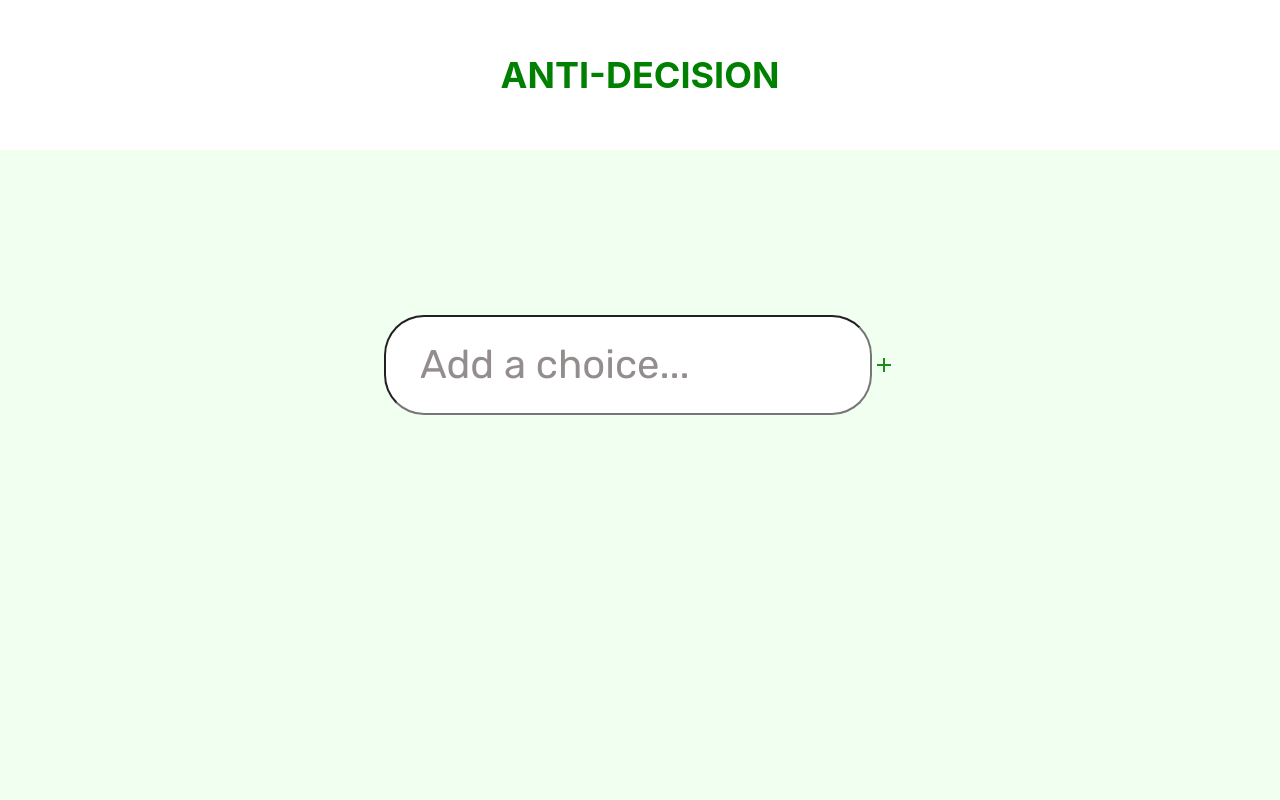
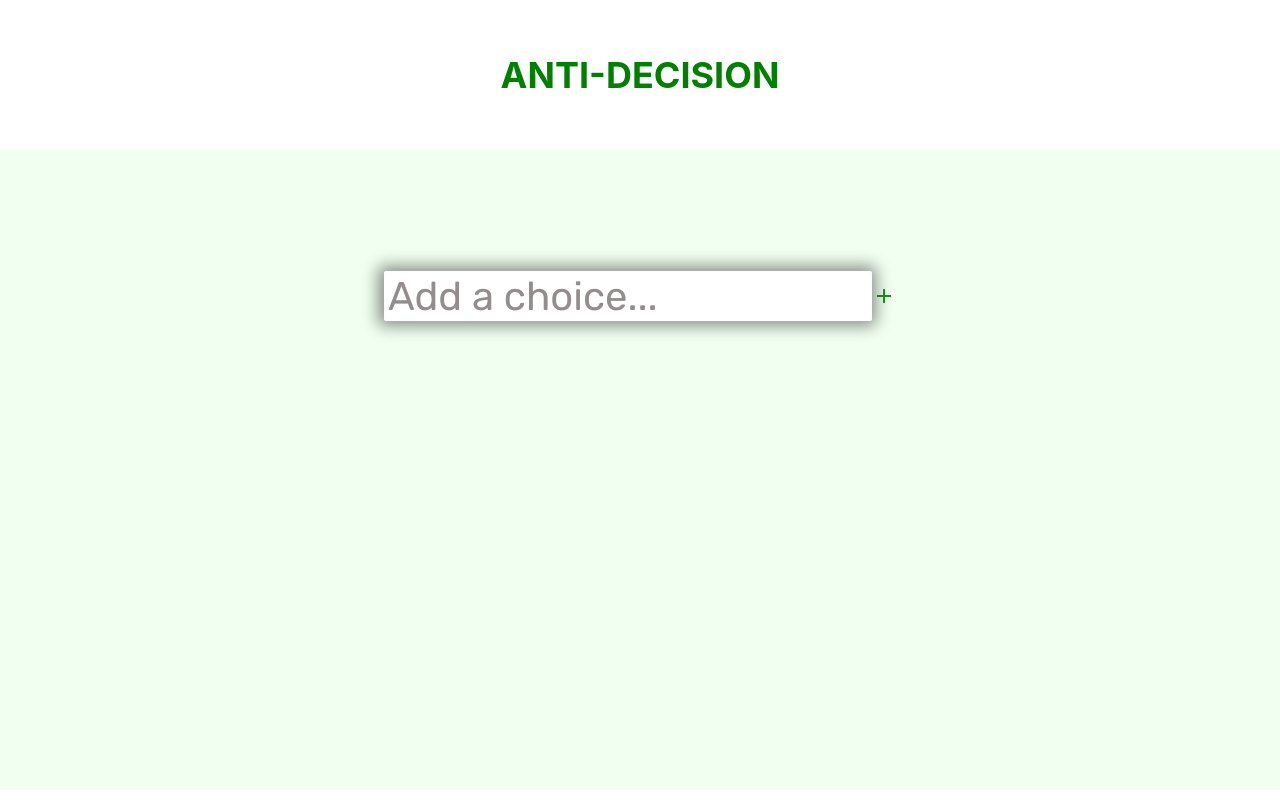
Before and after one commit to thais-chen/Anti-decision, a Next.js app: page / in a window 1280 px wide. Shown: the top 800 px of the page. Built offline with nearby package versions, Linux system fonts and the light colour scheme.

Commit message:
finalized styling

```diff
--- a/comps/Answer.js
+++ b/comps/Answer.js
@@ -24,7 +24,7 @@ const Answer = (props) => {
 
     <div className={styles.decisionFinalContainer}>
         {props.chosenOne.length > 1 &&   //if there is more than one choice
-        <button classname={styles.buttonDiv} onClick={()=>{
+        <button className={styles.buttonDiv} onClick={()=>{
             props.setShowChoice(true)
             setChosen( chosenOneBody[Math.floor(Math.random() * chosenOneBody.length)] )
 
--- a/comps/ChoicesList .js
+++ b/comps/ChoicesList .js
@@ -11,7 +11,7 @@ function ChoicesList(props) {
     return (
         ///if there is more than one choice show list of choices
 
-        <div className={styles.containerList}>
+        <div className={styles.containerList} style={{display: props.resetList ? 'none' : 'block'}}>
         { decisionLength > 0 && !props.resetList &&
         <ul>
             {props.decisionInput.map((x) =>
--- a/comps/Form.js
+++ b/comps/Form.js
@@ -1,4 +1,5 @@
-import AddOutlinedIcon from '@mui/icons-material/AddOutlined';import styles from  "../styles/CreateInputField.module.css"
+import AddOutlinedIcon from '@mui/icons-material/AddOutlined';
+import styles from  "../styles/CreateInputField.module.css"
 
 
 function CreateInputField(props){
@@ -20,7 +21,7 @@ function CreateInputField(props){
             }
                 `}</style>
 
-          <form className = {styles.formFlex}>
+          <form className = {styles.formFlex} onSubmit={e => { e.preventDefault(); }}>
                  <input
                     value={props.newInput}
                     type="text"
--- a/comps/Layout.js
+++ b/comps/Layout.js
@@ -9,7 +9,6 @@ const Layout = ({children}) => {
         <div className={styles.layoutSize}>
             <Navbar/>
             {children}
-            <Footer />
         </div>
       );
 }
--- a/pages/index.js
+++ b/pages/index.js
@@ -31,7 +31,7 @@ function createDecision(){
   //resets app
   const [restartDecision, setRestartDecision] = useState(false)
   const [showChoice, setShowChoice] = useState(false)
-  const [resetList, setResetList] = useState(false)
+  const [resetList, setResetList] = useState(true)
 
   const resetApp = () => {
     setShowChoice(false)
--- a/styles/Answer.module.css
+++ b/styles/Answer.module.css
@@ -17,7 +17,7 @@
 
      margin-top: 2rem;
     flex-direction: column;
-    justify-content:center;
+    justify-content:flex-start;
 
 
 }
--- a/styles/ChoicesList.module.css
+++ b/styles/ChoicesList.module.css
@@ -13,10 +13,11 @@
     margin-top: 1.4rem;
     overflow: auto;
 
+
  }
 @media screen and (min-width: 600px) {
     .containerList  {
-        max-height: 500px;
+        max-height: 300px;
     }
     .choiceItem{
         width: 50%;
--- a/styles/CreateInputField.module.css
+++ b/styles/CreateInputField.module.css
@@ -4,9 +4,8 @@
     display: flex;
     justify-content: center;
     width: 50%;
-    margin: auto;
-    z-index:  999;
-    align-items: center;
+    margin:1.5rem auto;
+     align-items: center;
 }
 
 .zInd{
@@ -15,11 +14,15 @@
 }
 
 .formFlex input{
-     border-radius: 40px;
+     border-radius: 2px;
      height: 40px;
+     box-shadow: -1px 0px 16px 5px rgba(0,0,0,0.44);
+-webkit-box-shadow: -1px 0px 16px 5px rgba(0,0,0,0.44);
+-moz-box-shadow: -1px 0px 16px 5px rgba(0,0,0,0.44);
+     border-style: none;
      font-family: 'Rubik', sans-serif;
      font-size :  20px;
-     padding-left: 2rem;
+
 
 }
 
@@ -34,10 +37,10 @@
 @media screen and (min-width: 600px) {
     .formFlex input {
         width: 100%;
-        height: 100px;
+        height: 50px;
         font-size :40px;
     }
     .circleIcon{
-        font-size: 90px;
+        font-size: 70px;
     }
 }
--- a/styles/Home.module.css
+++ b/styles/Home.module.css
@@ -3,12 +3,11 @@
   display: flex;
   flex-direction: column;
   background-color: honeydew;
-
+  justify-content: flex-start;
   width: 100%;
-  height: 100vh;
-  justify-content: center;
-  position: relative;
+    position: relative;
   padding-top: 1rem;
+  height: 80vh;
 
 
 }
@@ -16,9 +15,11 @@
   display: flex;
   flex-direction: column;
   align-content: center;
-  max-height: 600px;
+  max-height: 430px;
+  overflow: auto;
   width: 80%;
   margin: auto;
+
 }
 
 .buttonIcon {
--- a/styles/globals.css
+++ b/styles/globals.css
@@ -6,11 +6,14 @@ body {
   margin: 0;
   font-family: -apple-system, BlinkMacSystemFont, Segoe UI, Roboto, Oxygen,
     Ubuntu, Cantarell, Fira Sans, Droid Sans, Helvetica Neue, sans-serif;
-    height: 100vh;
+    height: 100%;
+    overflow-x: hidden;
 
-    width: 100vw;
+    width: 100%;
 }
-
+ body > *{
+  min-height: 100%;
+ }
 a {
   color: inherit;
   text-decoration: none;
@@ -52,7 +55,7 @@ footer{
 
 /* width */
 ::-webkit-scrollbar {
-  width: 14px;
+  width: 10px;
 }
 
 /* Track */
```
